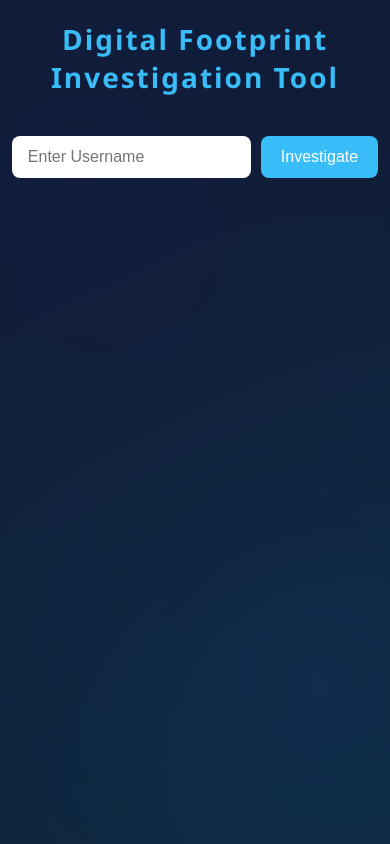
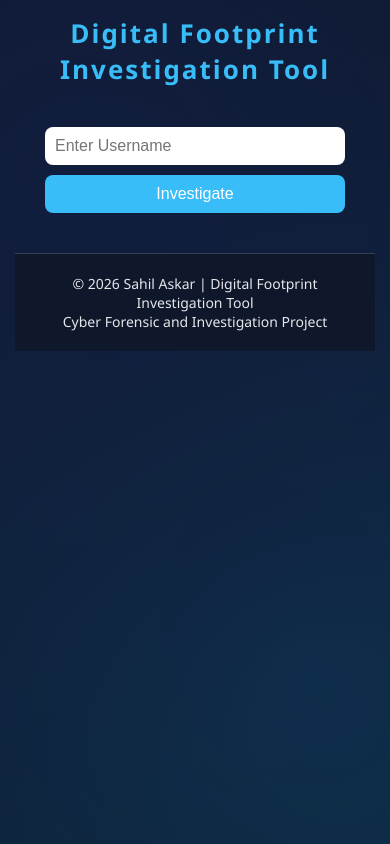
Before and after one commit to sahilaskar2/digital-footprint-investigator, a Flask app: page / in a window 390 px wide. Run offline with Flask 3, Linux system fonts and the light colour scheme.

Commit message:
Added footer and and mobile friendly layout

```diff
--- a/static/css/style.css
+++ b/static/css/style.css
@@ -180,3 +180,58 @@ body::before{
     }
 
 }
+
+/* Footer */
+
+.footer{
+    margin-top:40px;
+    padding:20px;
+    text-align:center;
+    background:#0f172a;
+    color:#e5e7eb;
+    font-size:14px;
+    border-top:1px solid #334155;
+}
+
+/* Mobile Responsive */
+
+@media (max-width:768px){
+
+    body{
+        padding:15px;
+    }
+
+    h1{
+        font-size:26px;
+        text-align:center;
+    }
+
+    form{
+        display:flex;
+        flex-direction:column;
+        gap:10px;
+        align-items:center;
+    }
+
+    input[type="text"]{
+        width:100%;
+        max-width:300px;
+        padding:10px;
+        font-size:16px;
+    }
+
+    button{
+        width:100%;
+        max-width:300px;
+        padding:10px;
+        font-size:16px;
+    }
+
+    ul{
+        padding-left:20px;
+    }
+
+    .results{
+        font-size:15px;
+    }
+}
--- a/templates/index.html
+++ b/templates/index.html
@@ -5,6 +5,7 @@
 
 <meta charset="UTF-8">
 <meta name="viewport" content="width=device-width, initial-scale=1.0">
+
 
 <title>Digital Footprint Investigation Tool</title>
 
@@ -78,5 +79,10 @@ Risk Level:
 
 {% endif %}
 
+<footer class="footer">
+    <p>© 2026 Sahil Askar | Digital Footprint Investigation Tool</p>
+    <p>Cyber Forensic and Investigation Project</p>
+</footer>
+
 </body>
 </html>
```
